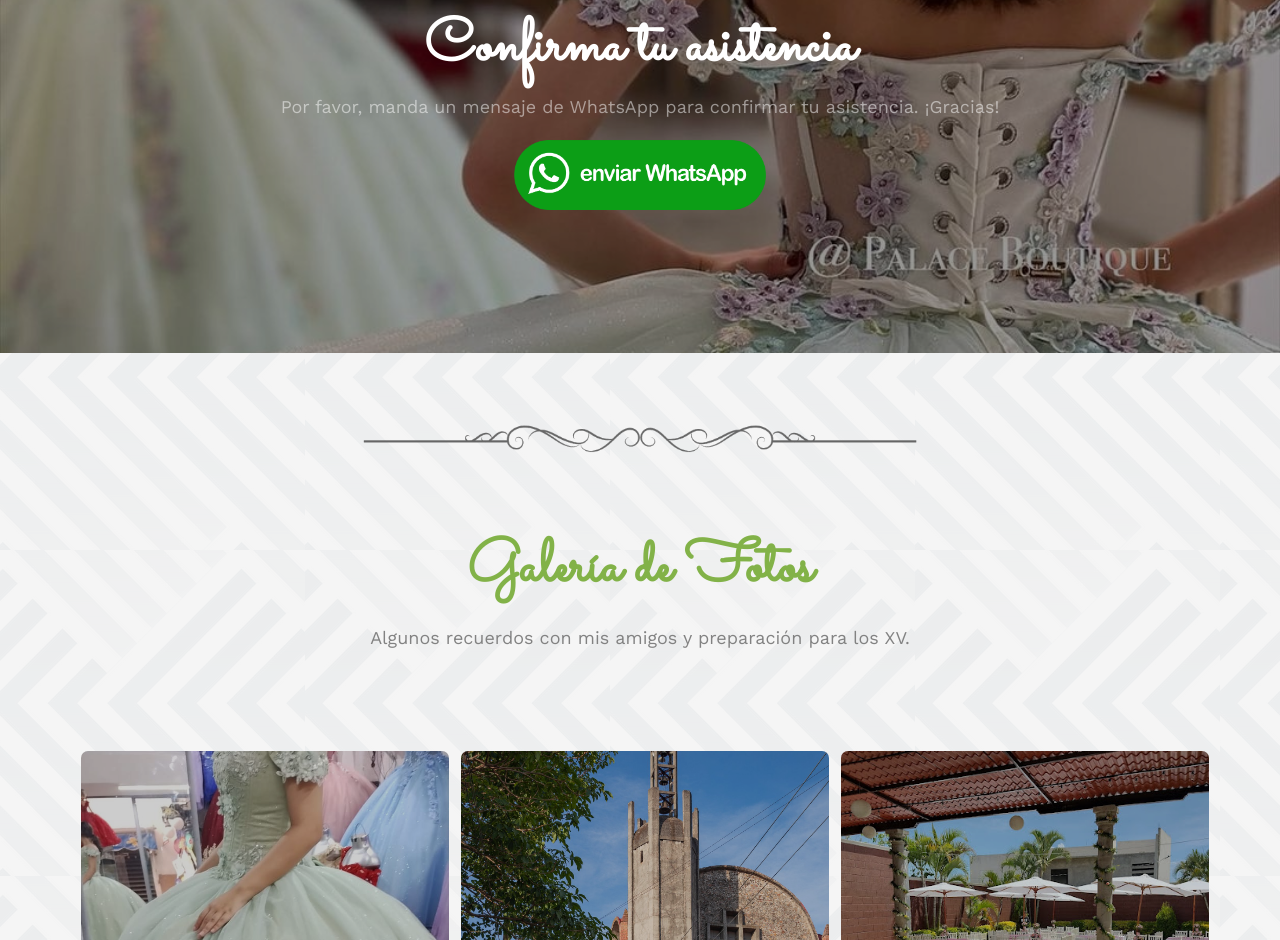
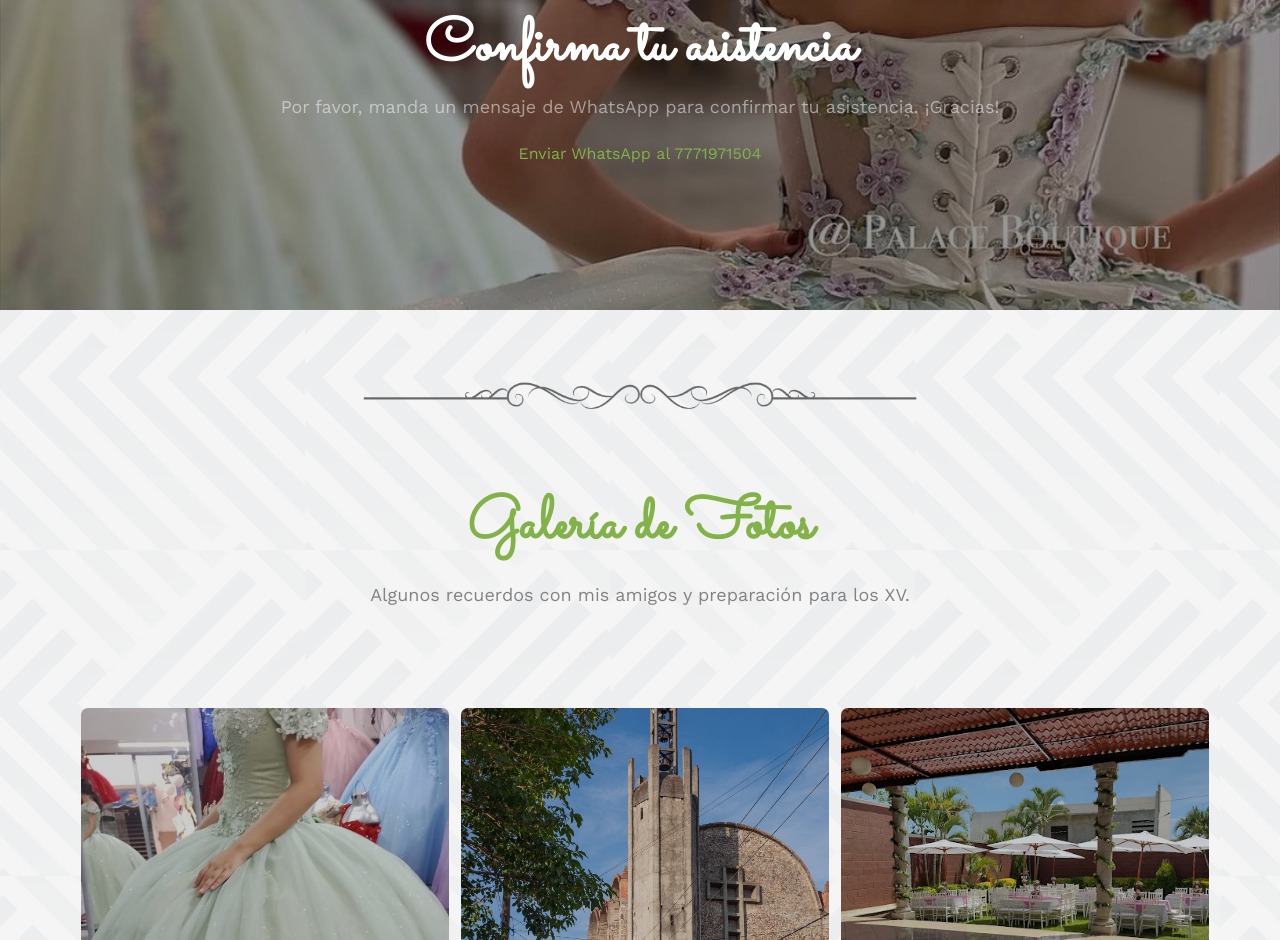
Before and after one commit to Belmark123/misxv, a plain HTML site: page index.html in a window 1280 px wide. Shown: the part 4262-5202 px from the top of the page. Drawn offline with nearby package versions, Linux system fonts and the light colour scheme; files whose address does not match are found by name.

Commit message:
Add files via upload

```diff
--- a/index.html
+++ b/index.html
@@ -241,7 +241,7 @@ Calle Paraíso Oriental #25, Col. Bugambilias, Jiutepec.<br>
 				<div class="col-md-8 col-md-offset-2 text-center fh5co-heading">
 					<h2>Confirma tu asistencia</h2>
 					<p>Por favor, manda un mensaje de WhatsApp para confirmar tu asistencia. ¡Gracias!</p>
-<a href="https://wa.me/527771971504&amp;text=Hola%20quiero%20confirmar%20asistencia%20a%20los%20XV%20de%20Lesli.%20" target="_blank"><img src="images/boton-whatsapp.png" height="70px" alt="" /></a>
+<a href="https://wa.me/527771971504&amp;text=Hola%20quiero%20confirmar%20asistencia%20a%20los%20XV%20de%20Lesli.%20" target="_blank">Enviar WhatsApp al 7771971504</a>
 				</div>
 			</div>
 			<div class="row animate-box">
```
